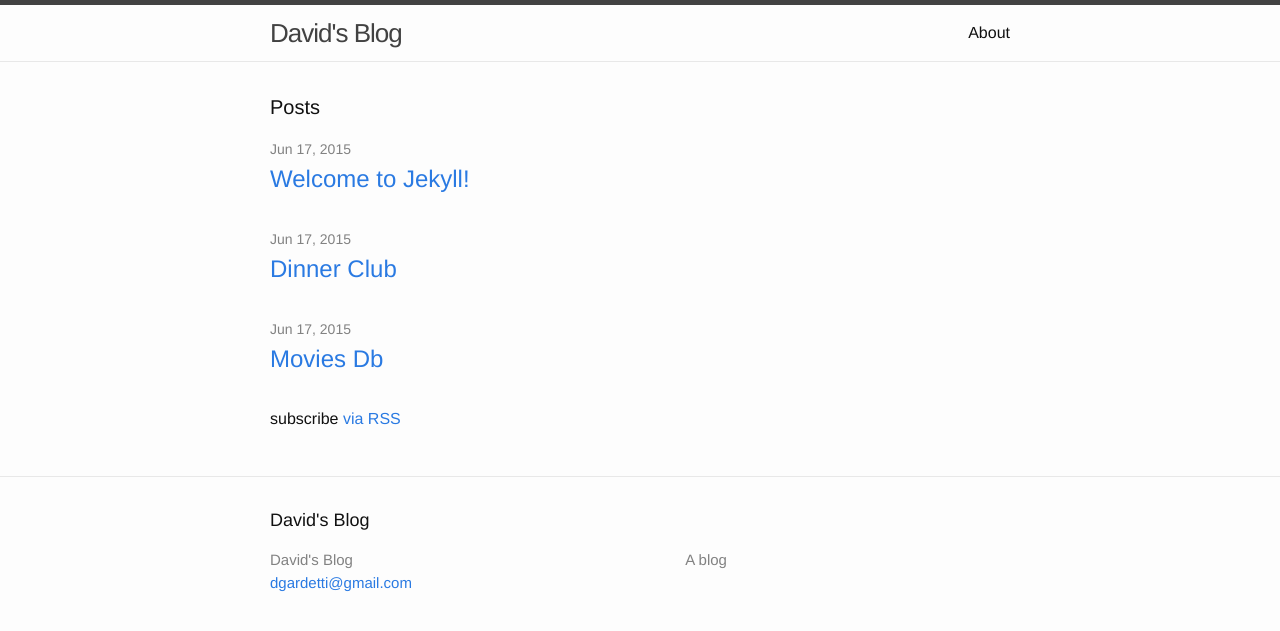
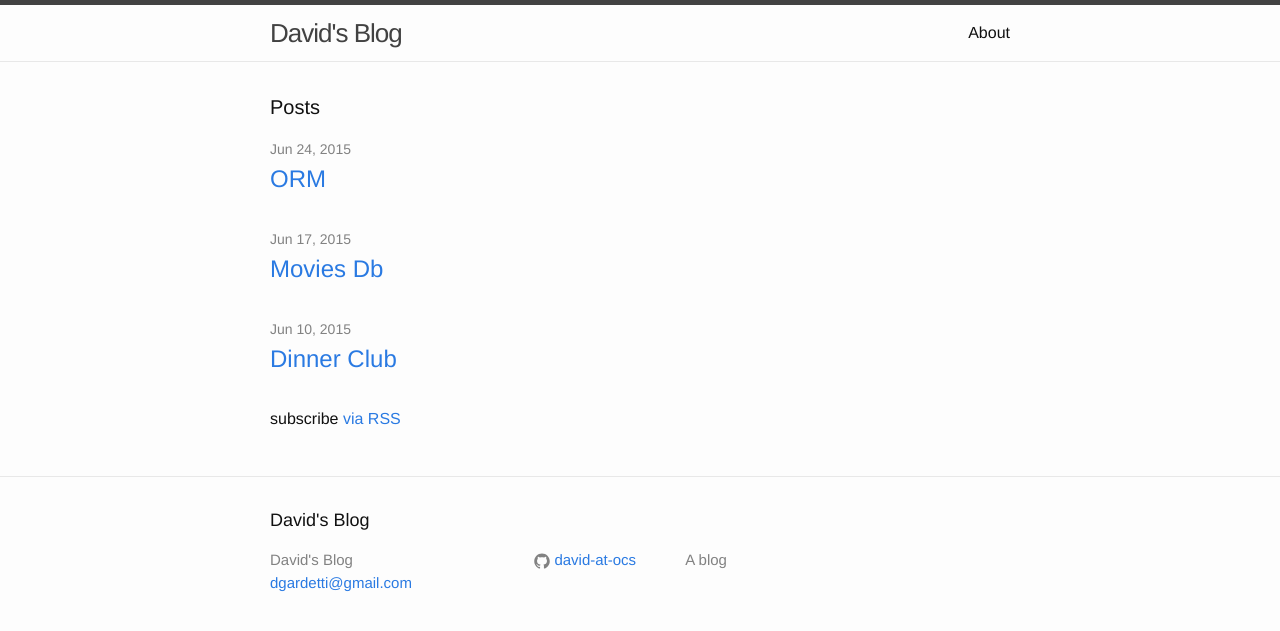
Before and after one commit to david-at-ocs/david-at-ocs.github.io, a Jekyll site: the page built from index.html, in a window 1280 px wide. Shown: the top 631 px of the page. Built offline with Jekyll 4.4.1, drawn with Linux system fonts in a browser that asks for light colours; Markdown is read by kramdown in place of the engine named in the settings.

Commit message:
added post with link to ORM video

```diff
--- a/_config.yml
+++ b/_config.yml
@@ -6,7 +6,7 @@ description: > # this means to ignore newlines until "baseurl:"
 baseurl: "" # the subpath of your site, e.g. /blog/
 url: "http://yourdomain.com" # the base hostname & protocol for your site
 twitter_username:
-github_username:
+github_username: david-at-ocs
 
 # Build settings
 markdown: redcarpet
--- a/_posts/2015-06-10-dinner-club.markdown
+++ b/_posts/2015-06-10-dinner-club.markdown
@@ -1,7 +1,7 @@
 ---
 layout: post
 title:  "Dinner Club"
-date:   2015-06-17 09:10:57
+date:   2015-06-10 09:10:57
 categories: code
 ---
 #Dinner Club
```
Also changed, not shown: _posts/2015-06-17-welcome-to-jekyll.markdown (deleted, +0 -7 lines), _posts/2015-06-24-ORM.markdown (added, +8 -0 lines).
